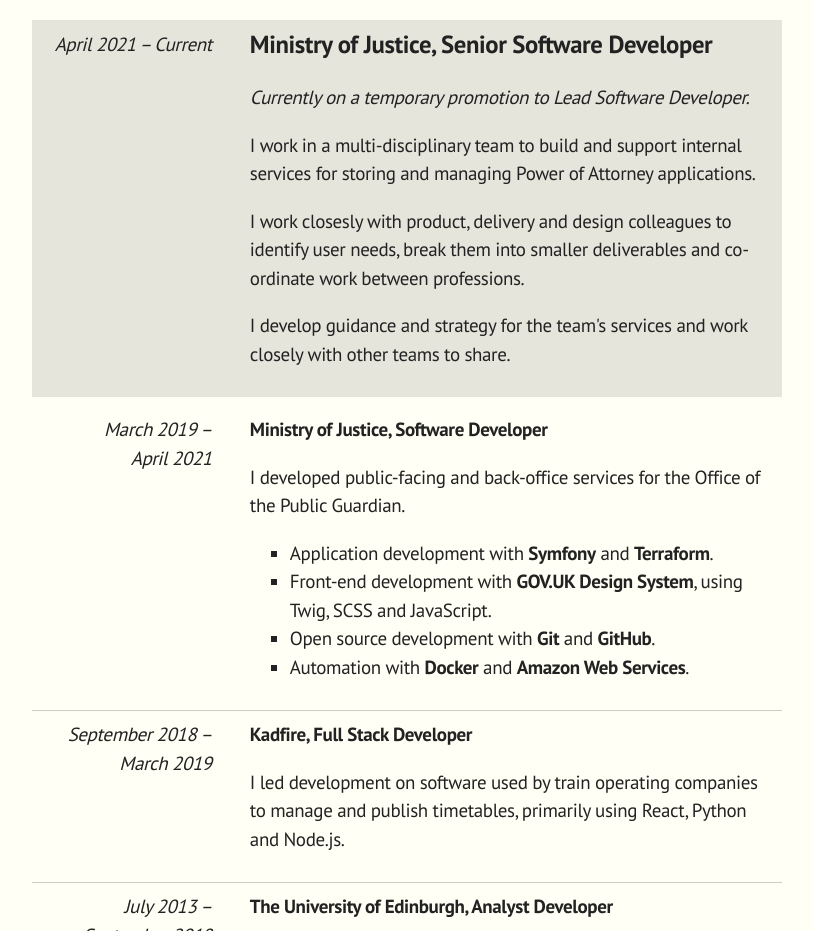
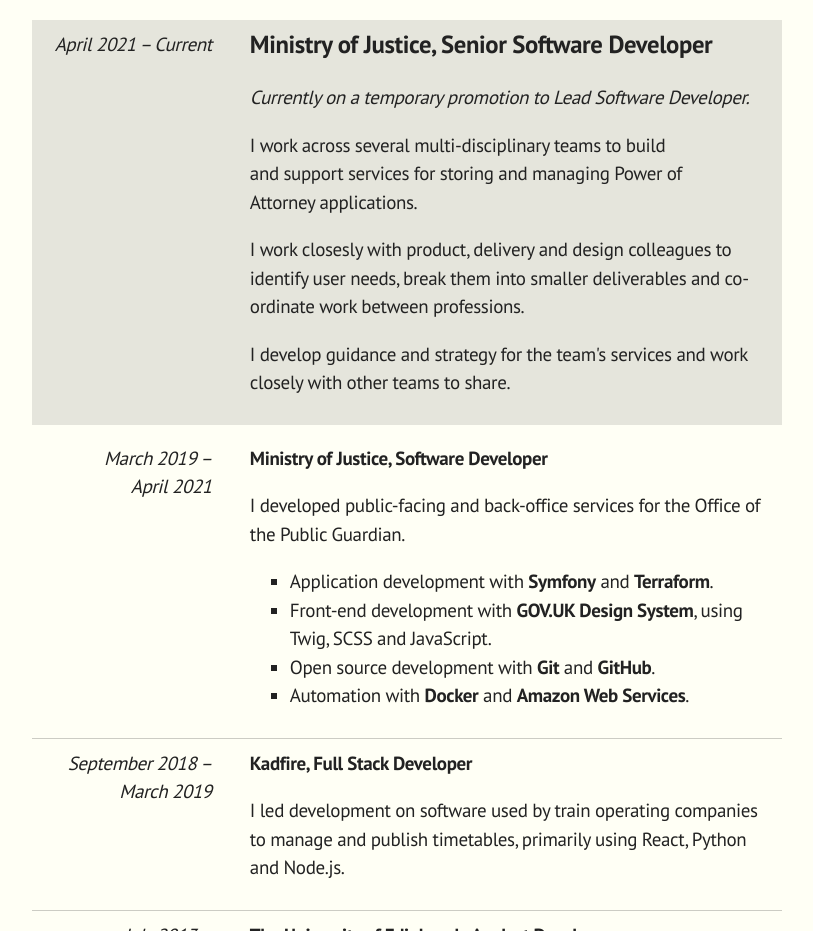
Before and after one commit to gregtyler/CV, a plain HTML site: page src/index.html in a window 1280 px wide. Shown: the part 786-1717 px from the top of the page, without its empty margins (233-1046 px from the left). Drawn offline with Linux system fonts and the light colour scheme.

Commit message:
Update my current responsibilities

```diff
--- a/src/index.html
+++ b/src/index.html
@@ -39,7 +39,7 @@
             <td>
                 <h3>Ministry of Justice, Senior Software Developer</h3>
                 <p><em>Currently on a temporary promotion to Lead Software Developer.</em></p>
-                <p>I work in a multi-disciplinary team to build and support internal services for storing and managing Power of Attorney applications.</p>
+                <p>I work across several multi-disciplinary teams to build and support services for storing and managing Power of Attorney applications.</p>
                 <p>I work closesly with product, delivery and design colleagues to identify user needs, break them into smaller deliverables and co-ordinate work between professions.</p>
                 <p>I develop guidance and strategy for the team's services and work closely with other teams to share.</p>
 
```
